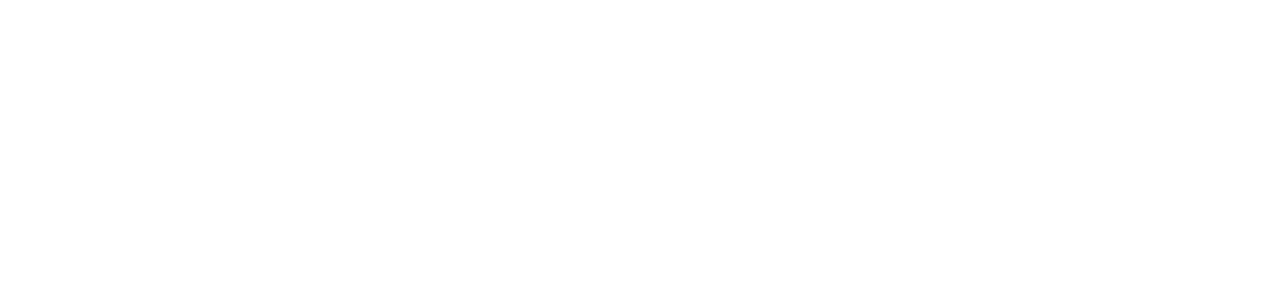
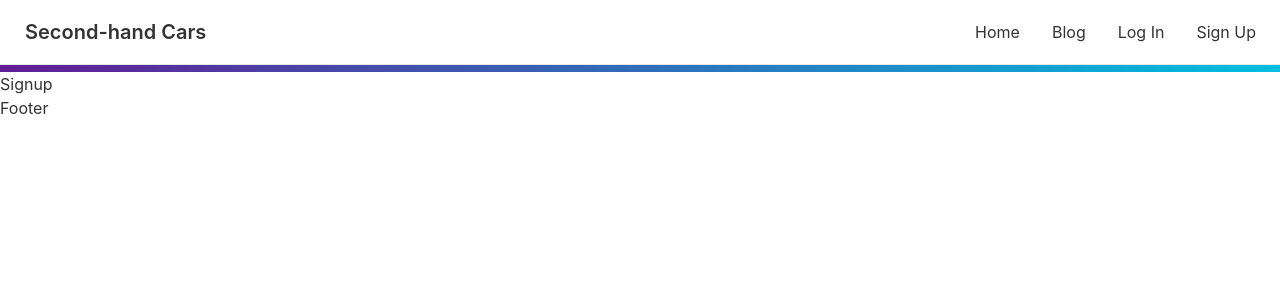
Before and after one commit to shamratPG/second-hand-cars-client, a React (Create React App) app: page /signup in a window 1280 px wide. Shown: the top 300 px of the page. Built offline with nearby package versions, Linux system fonts and the light colour scheme.

Commit message:
added custom thems, added header and footer components

```diff
--- a/src/App.js
+++ b/src/App.js
@@ -1,9 +1,11 @@
+import { RouterProvider } from 'react-router-dom';
 import './App.css';
+import router from './Routes/OpenRoutes/OpenRoutes';
 
 function App() {
   return (
     <div>
-
+      <RouterProvider router={router}></RouterProvider>
     </div>
   );
 }
--- /dev/null
+++ b/src/Components/Footer.js
@@ -0,0 +1,11 @@
+import React from 'react';
+
+const Footer = () => {
+    return (
+        <div>
+            <h3>Footer</h3>
+        </div>
+    );
+};
+
+export default Footer;
--- /dev/null
+++ b/src/Components/Header.js
@@ -0,0 +1,47 @@
+import React from 'react';
+import { Link } from 'react-router-dom';
+
+const Header = () => {
+    const menu = <>
+        <li><Link to='/'>Home</Link></li>
+        <li><Link to='/blog'>Blog</Link></li>
+        <li><Link to='/login'>Log In</Link></li>
+        <li><Link to='/signup'>Sign Up</Link></li>
+
+    </>
+    return (
+        <div className="">
+            <div className="navbar bg-base-100">
+                <div className="navbar-start">
+                    <div className="dropdown">
+
+                        {/* drawer btn  */}
+                        <label tabIndex={1} className="btn btn-ghost lg:hidden">
+                            <svg xmlns="http://www.w3.org/2000/svg" className="h-5 w-5" fill="none" viewBox="0 0 24 24" stroke="currentColor"><path strokeLinecap="round" strokeLinejoin="round" strokeWidth="2" d="M4 6h16M4 12h8m-8 6h16" /></svg>
+                        </label>
+
+                    </div>
+                    <a className="btn btn-ghost normal-case text-xl">Second-hand Cars</a>
+                </div>
+                <div className="navbar-end">
+                    <ul className="menu menu-horizontal p-0 hidden lg:flex">
+                        {menu}
+                    </ul>
+
+                    <div className="dropdown dropdown-end">
+                        <label tabIndex={0} className="btn btn-ghost lg:hidden">
+                            <svg xmlns="http://www.w3.org/2000/svg" fill="none" viewBox="0 0 24 24" className="inline-block w-5 h-5 stroke-current"><path strokeLinecap="round" strokeLinejoin="round" strokeWidth="2" d="M4 6h16M4 12h16M4 18h16"></path></svg>
+                        </label>
+                        <ul tabIndex={0} className="mt-3 p-2 shadow menu menu-compact dropdown-content bg-base-100 rounded-box w-52">
+                            {menu}
+                        </ul>
+                    </div>
+                </div>
+            </div>
+            <hr className='h-2 bg-gradient-to-r from-primary to-secondary' />
+        </div>
+
+    );
+};
+
+export default Header;
--- /dev/null
+++ b/src/Layouts/MainLayout/MainLayout.js
@@ -0,0 +1,16 @@
+import React from 'react';
+import { Outlet } from 'react-router-dom';
+import Footer from '../../Components/Footer';
+import Header from '../../Components/Header';
+
+const MainLayout = () => {
+    return (
+        <div>
+            <Header></Header>
+            <Outlet></Outlet>
+            <Footer></Footer>
+        </div>
+    );
+};
+
+export default MainLayout;
--- /dev/null
+++ b/src/Pages/Home/Home.js
@@ -0,0 +1,11 @@
+import React from 'react';
+
+const Home = () => {
+    return (
+        <div>
+            <h2>Home</h2>
+        </div>
+    );
+};
+
+export default Home;
--- /dev/null
+++ b/src/Pages/Login/Login.js
@@ -0,0 +1,11 @@
+import React from 'react';
+
+const Login = () => {
+    return (
+        <div>
+            <h2>LogIn</h2>
+        </div>
+    );
+};
+
+export default Login;
--- /dev/null
+++ b/src/Pages/Signup/Signup.js
@@ -0,0 +1,11 @@
+import React from 'react';
+
+const Signup = () => {
+    return (
+        <div>
+            <h3>Signup</h3>
+        </div>
+    );
+};
+
+export default Signup;
--- a/tailwind.config.js
+++ b/tailwind.config.js
@@ -3,6 +3,23 @@
   content: [
     "./src/**/*.{js,jsx,ts,tsx}",
   ],
+  daisyui: {
+    themes: [
+      {
+        cartheme: {
+          "primary": "#611D94",
+          "secondary": "#00BFDE",
+          "accent": "#532380",
+          "neutral": "#3D4451",
+          "base-100": "#FFFFFF",
+          "info": "#3ABFF8",
+          "success": "#36D399",
+          "warning": "#FBBD23",
+          "error": "#F87272",
+        },
+      },
+    ],
+  },
   theme: {
     extend: {},
   },
```
Also changed, not shown: src/Routes/OpenRoutes/OpenRoutes.js (added, +27 -0 lines).
